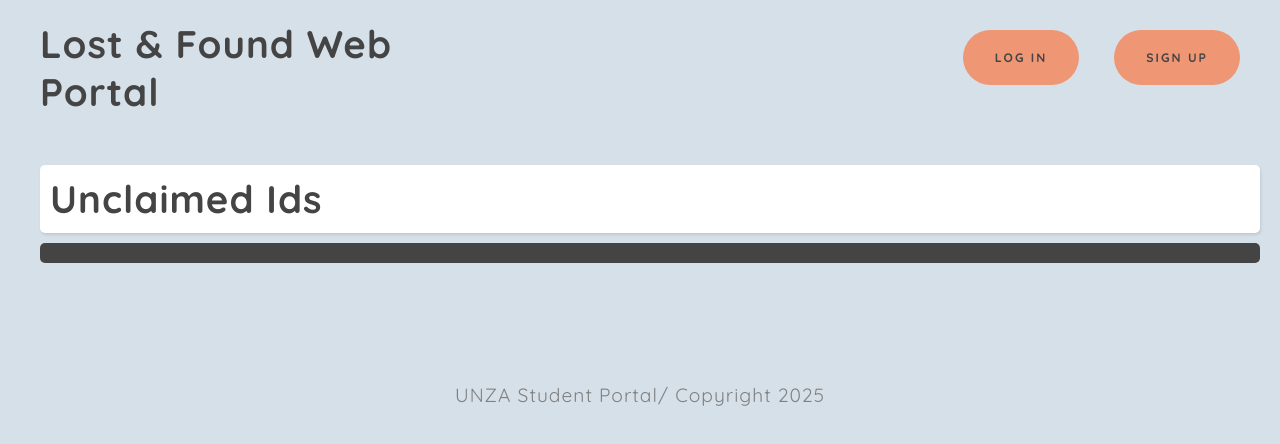
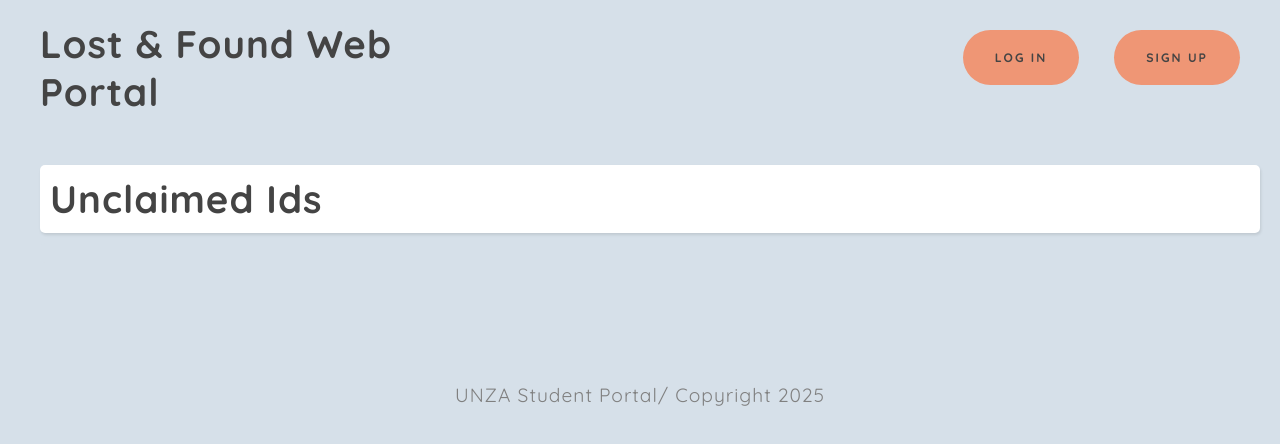
Before and after one commit to blessings-chisanga/lost-found-portal, a website: page public/home.html in a window 1280 px wide. Drawn offline with Linux system fonts and the light colour scheme; no server answers.

```diff
--- a/Controllers/authController.js
+++ b/Controllers/authController.js
@@ -14,6 +14,7 @@
   res.sendFile(path.join(__dirname, "../public/login.html"));
 }
 
+//Signing up a user
 export async function signup_post(req, res) {
   //middleware executes before this, so input is already saitized
   const { student_id, firstName, lastName, email, phone, password } =
--- a/public/styles.css
+++ b/public/styles.css
@@ -15,8 +15,9 @@
 }
 
 .lost-items-container{
+  font-family: 'Quicksand', sans-serif;
   border-radius: 5px;
-  background-color: #444444;
+  background-color: #d6e0e9;
   width: 100%;
   display: grid;
   grid-template-columns: repeat(3, 1fr);
```
Also changed, not shown: dB/Entity-Relationships.png (added), public/home.html (line endings or trailing spaces).
